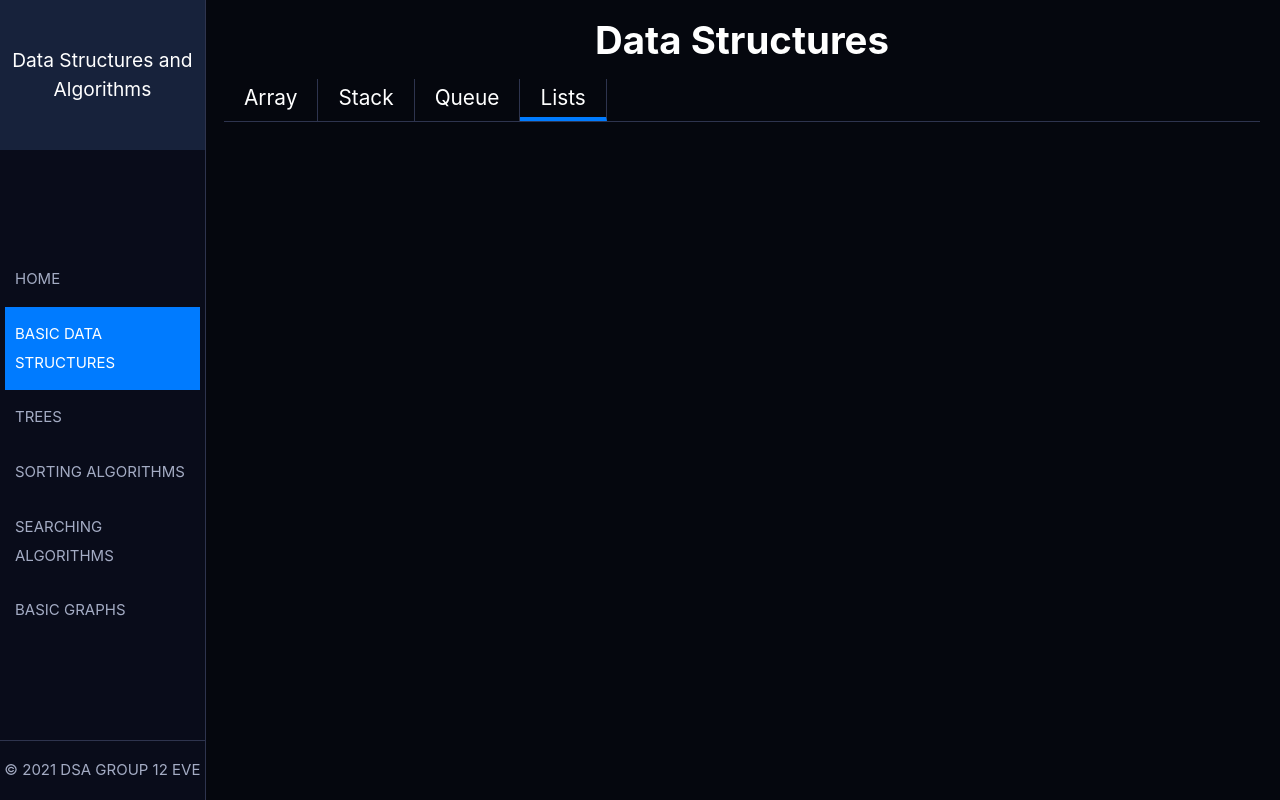
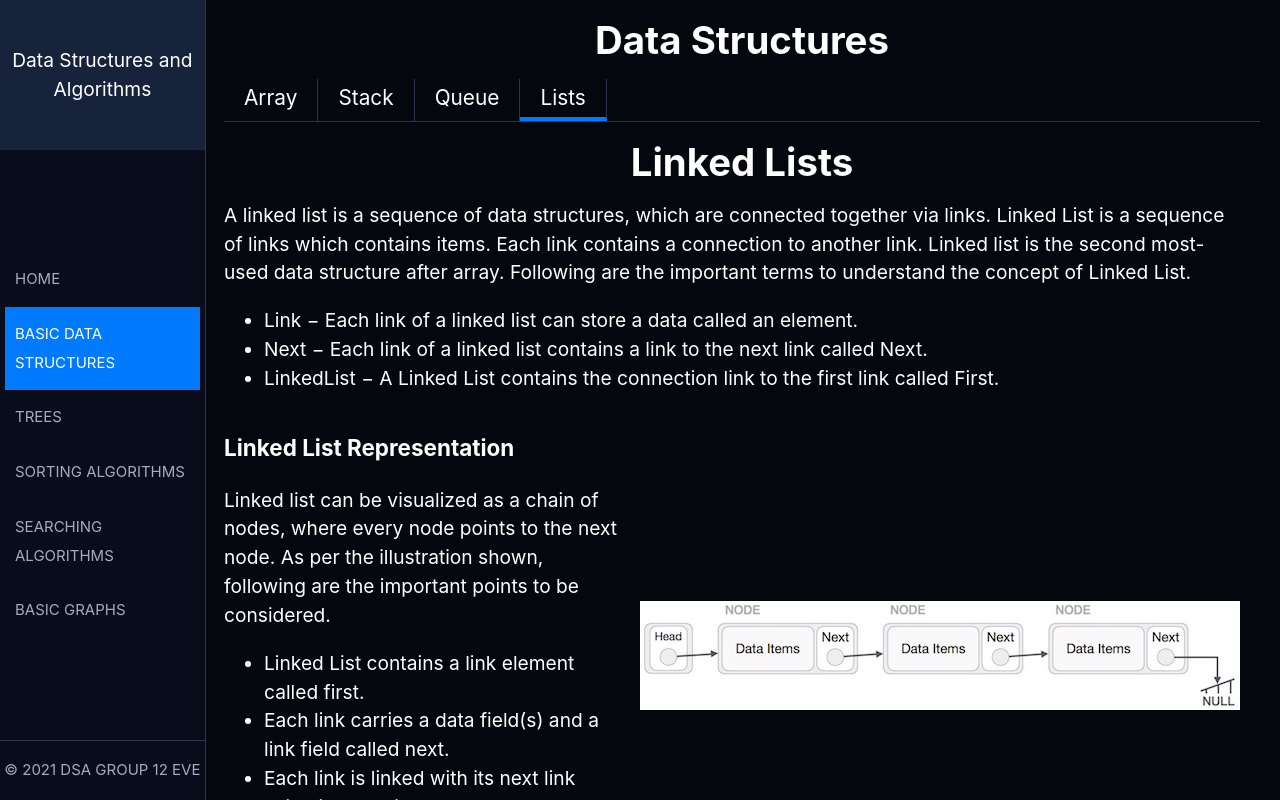
Before and after one commit to Mubangizi/data-structures-info, a React (Create React App) app: page /data_structures in a window 1280 px wide. Both pictures are taken after a click on the element "Lists". Shown: the top 800 px of the page. Built offline with nearby package versions, Linux system fonts and the light colour scheme.

Commit message:
Add Linked lists info

```diff
--- a/src/components/DatastructuresPage/DatastructuresPage.css
+++ b/src/components/DatastructuresPage/DatastructuresPage.css
@@ -30,8 +30,20 @@
     background-color: var(--color-background-light);
     gap: 1px;
 }
+
 .ItemContent .SideLine > div{
     background-color: var(--color-background-dark);
+}
+
+@media (max-width:909px) {
+    .ItemContent .SideLine{
+        display: flex;
+        flex-direction: column;
+        background-color: var(--color-background-light);
+        gap: 1px;
+        margin-bottom: 20px;
+    }
+
 }
 .ItemDescription{
     padding-right: 20px;
--- a/src/components/DatastructuresPage/index.jsx
+++ b/src/components/DatastructuresPage/index.jsx
@@ -1,6 +1,7 @@
 import React, { useState } from "react";
 import ArrayComponent from "../ArrayComponent";
 import Layout from "../Layout";
+import ListComponent from "../ListComponent";
 import Queue from "../Queue";
 import Stack from "../Stack";
 import "./DatastructuresPage.css";
@@ -54,6 +55,9 @@ const DatastructuresPage = () => {
         <content className={`ItemContent ${showContent(3)}`}>
           <Queue />
         </content>
+        <content className={`ItemContent ${showContent(4)}`}>
+          <ListComponent />
+        </content>
       </div>
     </Layout>
   );
--- /dev/null
+++ b/src/components/ListComponent/ListComponent.css
@@ -0,0 +1,6 @@
+.SplitItems{
+  display: grid;
+  grid-template-columns: 1.2fr 1fr;
+  gap: 20px;
+  align-items: center;
+}
--- /dev/null
+++ b/src/components/ListComponent/index.jsx
@@ -0,0 +1,76 @@
+import React from "react";
+import "./ListComponent.css";
+import ListImage from "../../assets/linked_list.jpg";
+
+const ListComponent = () => {
+  return (
+    <div className="ArrayComponent">
+      <h1 className="ItemHeading">Linked Lists</h1>
+      <div className="ItemDescription">
+        A linked list is a sequence of data structures, which are connected
+        together via links. Linked List is a sequence of links which contains
+        items. Each link contains a connection to another link. Linked list is
+        the second most-used data structure after array. Following are the
+        important terms to understand the concept of Linked List.
+        <ul>
+          <li>
+            Link − Each link of a linked list can store a data called an
+            element.
+          </li>
+          <li>
+            Next − Each link of a linked list contains a link to the next link
+            called Next.
+          </li>
+          <li>
+            LinkedList − A Linked List contains the connection link to the first
+            link called First.
+          </li>
+        </ul>
+        <div className="SplitItems">
+          <div>
+            <h3>Linked List Representation</h3>
+            Linked list can be visualized as a chain of nodes, where every node
+            points to the next node. As per the illustration shown, following
+            are the important points to be considered.
+            <ul>
+              <li>Linked List contains a link element called first.</li>
+              <li>
+                Each link carries a data field(s) and a link field called next.
+              </li>
+              <li>
+                Each link is linked with its next link using its next link.
+              </li>
+              <li>
+                Last link carries a link as null to mark the end of the list.
+              </li>
+            </ul>
+          </div>
+          <img src={ListImage} alt="" />
+        </div>
+        <h3>Types of Linked List</h3>
+        Following are the various types of linked list.
+        <ul>
+          <li>Simple Linked List − Item navigation is forward only.</li>
+          <li>
+            Doubly Linked List − Items can be navigated forward and backward.
+          </li>
+          <li>
+            Circular Linked List − Last item contains link of the first element
+            as next and the first element has a link to the last element as
+            previous.
+          </li>
+        </ul>
+        <h3>Basic Operations</h3>
+        Following are the basic operations supported by a list.
+        <ul>
+          <li>Insertion − Adds an element at the beginning of the list.</li>
+          <li>Deletion − Deletes an element at the beginning of the list.</li>
+          <li>Display − Displays the complete list.</li>
+          <li>Search − Searches an element using the given key.</li>
+          <li>Delete − Deletes an element using the given key.</li>
+        </ul>
+      </div>
+    </div>
+  );
+};
+export default ListComponent;
--- a/src/components/SideBar/SideBar.css
+++ b/src/components/SideBar/SideBar.css
@@ -21,6 +21,11 @@
     display: flex;
     height: 150px;
     background-color:#17223b;
+    cursor: pointer;
+}
+.SideBarHeader>a{
+    text-decoration: none;
+    color:inherit;
 }
 
 .NavItems {
--- a/src/components/SideBar/index.jsx
+++ b/src/components/SideBar/index.jsx
@@ -1,16 +1,20 @@
 import React from "react";
-import { NavLink } from "react-router-dom";
+import { Link, NavLink } from "react-router-dom";
 import "./SideBar.css";
 
 const SideBar = () => {
   return (
     <div className="SideBar">
-      <div className="SideBarHeader">Data Structures and Algorithms</div>
+      <div className="SideBarHeader">
+        <Link to="/">Data Structures and Algorithms</Link>
+      </div>
       <div className="NavItems">
         <NavLink to={{ pathname: `/` }} exact={true}>
           Home
         </NavLink>
-        <NavLink to={{ pathname: `/data_structures` }}>Basic data structures</NavLink>
+        <NavLink to={{ pathname: `/data_structures` }}>
+          Basic data structures
+        </NavLink>
         <NavLink to={{ pathname: `/trees` }}>Trees</NavLink>
         <NavLink to={{ pathname: `/sorting` }}>Sorting Algorithms</NavLink>
         <NavLink to={{ pathname: `/searching` }}>Searching Algorithms</NavLink>
```
Also changed, not shown: src/assets/linked_list.jpg (added).
